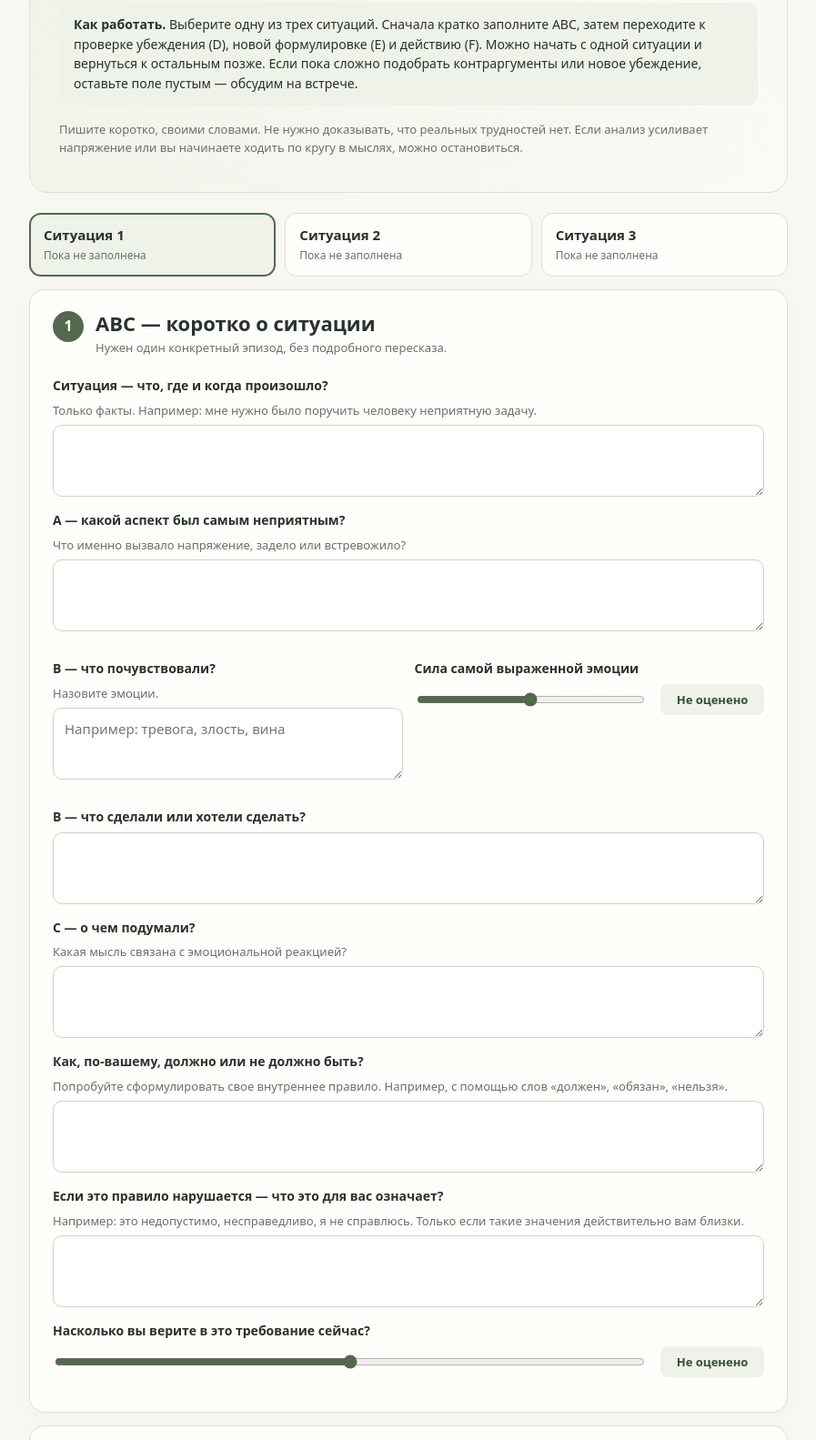
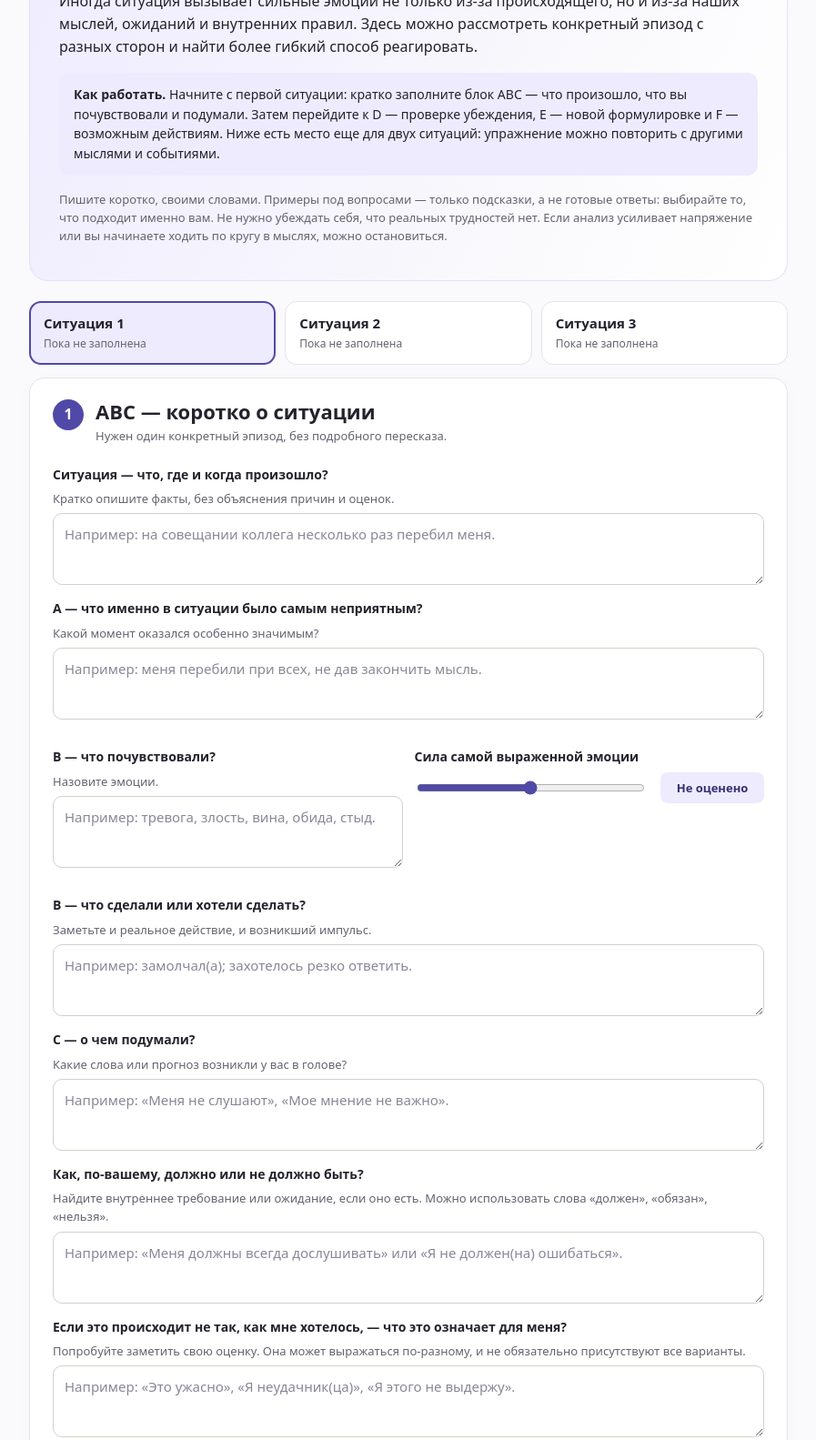
Before and after one commit to tserkovnikovaa/client-practicum, a plain HTML site: page tasks/abc-def.html in a window 1280 px wide. Shown: the part 323-1906 px from the top of the page at 91% size, without its empty margins (191-1088 px from the left). Drawn offline with Linux system fonts and the light colour scheme.

Commit message:
Revise ABCDEF trainer examples, client guidance and lavender branding

```diff
--- a/tasks/abc-def.html
+++ b/tasks/abc-def.html
@@ -7,33 +7,34 @@
 <title>Тренажер ABCDEF — проверка убеждений</title>
 <meta name="description" content="Универсальный интерактивный тренажер для анализа ситуации, проверки убеждений и поиска более гибкого взгляда.">
 <style>
-:root{--bg:#f8f7f2;--card:#fffefa;--text:#27322e;--soft:#64736d;--accent:#53694c;--pale:#eef2e9;--line:#dedfd6;--warm:#f4efe6;--lav:#eeeaf8}
+:root{--bg:#faf9fc;--card:#fff;--text:#24222c;--soft:#666270;--accent:#5149a7;--accent-deep:#363071;--pale:#eeebff;--line:#e6e2e8;--warm:#fbf0eb;--lav:#f1edff;--pink:#f5b7a8}
 *{box-sizing:border-box}body{margin:0;background:var(--bg);color:var(--text);font:16px/1.55 system-ui,-apple-system,"Segoe UI",Arial,sans-serif}button,input,textarea{font:inherit}a{color:var(--accent)}
-.wrap{max-width:870px;margin:0 auto;padding:26px 18px 75px}.back{display:inline-block;margin-bottom:23px;text-decoration:none;color:var(--accent);font-size:14px;font-weight:650}
-.hero{padding:29px 32px;background:linear-gradient(115deg,#f0f2e9,#fbfaf5);border:1px solid var(--line);border-radius:21px}.eyebrow{font-size:12px;text-transform:uppercase;letter-spacing:.13em;font-weight:800;color:var(--accent)}
+.site-header{background:#fff;border-bottom:1px solid #eeeaf0}.site-nav{max-width:1110px;min-height:76px;padding:12px 20px;margin:auto;display:flex;justify-content:space-between;align-items:center;gap:18px}.site-logo{text-decoration:none;color:var(--text);font-size:16px;font-weight:800;letter-spacing:-.04em;line-height:1.2}.site-logo small{display:block;margin-top:5px;font-size:10px;font-weight:500;letter-spacing:.1em;text-transform:uppercase;color:#7e7a87}.site-links{display:flex;flex-wrap:wrap;gap:18px}.site-links a{font-size:13px;color:var(--accent);font-weight:750;text-decoration:none}.site-links a:hover{text-decoration:underline}.wrap{max-width:870px;margin:0 auto;padding:26px 18px 75px}.back{display:inline-block;margin-bottom:23px;text-decoration:none;color:var(--accent);font-size:14px;font-weight:650}
+.hero{padding:29px 32px;background:linear-gradient(115deg,#eeebff 0%,#faf9fc 70%,#fff 100%);border:1px solid #e4dff4;border-radius:21px}.eyebrow{font-size:12px;text-transform:uppercase;letter-spacing:.13em;font-weight:800;color:var(--accent)}
 h1{font-size:clamp(29px,4.5vw,40px);letter-spacing:-.025em;line-height:1.14;margin:9px 0 14px}h2{font-size:22px;line-height:1.25;margin:0}h3{font-size:18px;margin:0 0 7px}p{margin:6px 0 10px}strong{font-weight:750}
 .muted{color:var(--soft)}.small{font-size:13px}.note{background:var(--pale);border-radius:11px;padding:13px 16px;margin:16px 0;font-size:14px}.note.warm{background:var(--warm)}.note.lav{background:var(--lav)}
 .tabs{display:grid;grid-template-columns:repeat(3,1fr);gap:10px;margin:22px 0 12px}
-.tab{display:flex;flex-direction:column;text-align:left;gap:2px;border-radius:13px;background:var(--card);border:1px solid var(--line);color:var(--text);padding:12px 15px;cursor:pointer;transition:background .15s,border-color .15s}.tab strong{font-size:15px}.tab span{color:var(--soft);font-size:12px}.tab[aria-selected=true]{background:var(--pale);border:2px solid var(--accent);padding:11px 14px}.tab:focus-visible,button:focus-visible,input:focus-visible,textarea:focus-visible{outline:3px solid #9eb593;outline-offset:2px}
+.tab{display:flex;flex-direction:column;text-align:left;gap:2px;border-radius:13px;background:var(--card);border:1px solid var(--line);color:var(--text);padding:12px 15px;cursor:pointer;transition:background .15s,border-color .15s}.tab strong{font-size:15px}.tab span{color:var(--soft);font-size:12px}.tab[aria-selected=true]{background:var(--pale);border:2px solid var(--accent);padding:11px 14px}.tab:focus-visible,button:focus-visible,input:focus-visible,textarea:focus-visible{outline:3px solid #a59be4;outline-offset:2px}
 .case{display:none}.case.active{display:block}.panel{background:var(--card);border:1px solid var(--line);border-radius:17px;margin:14px 0;padding:23px 25px;box-shadow:0 5px 20px rgba(24,36,19,.025)}
 .head{display:flex;align-items:flex-start;gap:13px;margin:0 0 10px}.n{width:34px;height:34px;flex:0 0 34px;border-radius:50%;background:var(--accent);color:white;display:grid;place-items:center;font-weight:800}.hint{font-size:13px;color:var(--soft);margin:3px 0 6px}
 .field{margin:15px 0}.field label{display:block;font-weight:700;font-size:14px;margin:0 0 6px}.field input[type=text],.field textarea{display:block;width:100%;border:1px solid #cdd3c9;border-radius:10px;background:white;padding:11px 12px;color:var(--text);font-size:15px;outline:0}.field textarea{min-height:79px;resize:vertical}
-.field textarea:focus,.field input[type=text]:focus{border-color:var(--accent);box-shadow:0 0 0 3px #dce6d8}.field input[type=range]{width:100%;accent-color:var(--accent);cursor:pointer}.row{display:flex;align-items:center;gap:15px}.row input{flex:1}.score{min-width:114px;text-align:center;background:var(--pale);color:#354d35;padding:7px 10px;border-radius:8px;font-size:13px;font-weight:800;white-space:nowrap}.two{display:grid;grid-template-columns:1fr 1fr;gap:13px}.line{border:0;border-top:1px solid var(--line);margin:18px 0}.tag{font-size:12px;font-weight:750;display:inline-block;color:var(--accent);background:var(--pale);border-radius:6px;padding:3px 8px;margin:2px 0 6px}
-.buttons{display:flex;gap:9px;flex-wrap:wrap;margin-top:22px}.btn{border:1px solid var(--accent);background:var(--accent);border-radius:10px;padding:10px 15px;font-size:14px;font-weight:750;color:white;cursor:pointer}.btn.secondary{background:white;color:var(--accent)}.btn.ghost{border-color:#cad0c6;background:transparent;color:#5b665d}.buttons .btn{flex:1 1 170px}
+.field textarea:focus,.field input[type=text]:focus{border-color:var(--accent);box-shadow:0 0 0 3px #eeebff}.field input[type=range]{width:100%;accent-color:var(--accent);cursor:pointer}.row{display:flex;align-items:center;gap:15px}.row input{flex:1}.score{min-width:114px;text-align:center;background:var(--pale);color:var(--accent-deep);padding:7px 10px;border-radius:8px;font-size:13px;font-weight:800;white-space:nowrap}.field textarea::placeholder{color:#8b8697;opacity:1}.example{font-size:13px;color:#655a80;background:#f8f6ff;border-left:3px solid #aaa0dc;padding:9px 11px;margin:10px 0 3px;border-radius:0 8px 8px 0}.two{display:grid;grid-template-columns:1fr 1fr;gap:13px}.line{border:0;border-top:1px solid var(--line);margin:18px 0}.tag{font-size:12px;font-weight:750;display:inline-block;color:var(--accent);background:var(--pale);border-radius:6px;padding:3px 8px;margin:2px 0 6px}
+.buttons{display:flex;gap:9px;flex-wrap:wrap;margin-top:22px}.btn{border:1px solid var(--accent);background:var(--accent);border-radius:10px;padding:10px 15px;font-size:14px;font-weight:750;color:white;cursor:pointer}.btn.secondary{background:white;color:var(--accent)}.btn.ghost{border-color:#d9d2e6;background:transparent;color:#615a70}.btn:hover{background:var(--accent-deep);border-color:var(--accent-deep)}.btn.secondary:hover,.btn.ghost:hover{background:var(--pale);border-color:var(--accent);color:var(--accent-deep)}.buttons .btn{flex:1 1 170px}
 .status{min-height:1.2em;color:var(--soft);font-size:12px}.bottom{margin-top:18px}.privacy{border-left:3px solid var(--accent);padding-left:13px;margin:20px 0;color:var(--soft);font-size:13px}.print-only{display:none}
-@media(max-width:680px){.wrap{padding:16px 12px 55px}.hero{padding:21px 17px}.panel{padding:19px 16px}.tabs{gap:6px}.tab{padding:11px 8px}.tab[aria-selected=true]{padding:10px 7px}.two{grid-template-columns:1fr}.row{gap:8px}.score{min-width:100px}.head{gap:9px}}
+@media(max-width:680px){.site-nav{min-height:64px;padding:14px 14px;align-items:flex-start;flex-direction:column;gap:11px}.site-links{gap:17px}.wrap{padding:16px 12px 55px}.hero{padding:21px 17px}.panel{padding:19px 16px}.tabs{gap:6px}.tab{padding:11px 8px}.tab[aria-selected=true]{padding:10px 7px}.two{grid-template-columns:1fr}.row{gap:8px}.score{min-width:100px}.head{gap:9px}}
 @media print{@page{size:A4;margin:14mm}body{background:white;color:#253029;font:10.5pt/1.4 Arial,sans-serif}.wrap{max-width:none;padding:0}.no-print{display:none!important}.print-only{display:block}.print-only h1{font:700 22pt/1.2 Arial;margin:0 0 5px}.print-only h2{font:700 14pt/1.3 Arial;margin:20px 0 8px}.print-case{page-break-before:always}.print-case:first-of-type{page-break-before:auto}.print-line{padding:7px 0;border-bottom:1px solid #e3e3e3;break-inside:avoid;white-space:pre-wrap;overflow-wrap:anywhere}.print-label{font-size:9pt;color:#506250;font-weight:700}.print-value{margin-top:3px;min-height:10px}}
 </style>
 </head>
 <body>
+<header class="site-header no-print"><div class="site-nav"><a class="site-logo" href="../index.html">Анастасия Церковникова<small>Психолог-консультант · КПТ</small></a><nav class="site-links" aria-label="Связаться со специалистом"><a href="../index.html">Все задания</a><a href="https://t.me/tser_a" target="_blank" rel="noopener noreferrer">Telegram</a><a href="https://vk.com/id588880" target="_blank" rel="noopener noreferrer">ВКонтакте</a></nav></div></header>
 <div class="wrap no-print">
 <a class="back" href="../index.html">← Вернуться к библиотеке упражнений</a>
 <header class="hero">
 <div class="eyebrow">Практика между встречами · работа с мышлением</div>
 <h1>Тренажер ABCDEF<br>Проверка убеждений</h1>
 <p>Иногда ситуация вызывает сильные эмоции не только из-за происходящего, но и из-за наших мыслей, ожиданий и внутренних правил. Здесь можно рассмотреть конкретный эпизод с разных сторон и найти более гибкий способ реагировать.</p>
-<div class="note"><strong>Как работать.</strong> Выберите одну из трех ситуаций. Сначала кратко заполните ABC, затем переходите к проверке убеждения (D), новой формулировке (E) и действию (F). Можно начать с одной ситуации и вернуться к остальным позже. Если пока сложно подобрать контраргументы или новое убеждение, оставьте поле пустым — обсудим на встрече.</div>
-<p class="small muted">Пишите коротко, своими словами. Не нужно доказывать, что реальных трудностей нет. Если анализ усиливает напряжение или вы начинаете ходить по кругу в мыслях, можно остановиться.</p>
+<div class="note"><strong>Как работать.</strong> Начните с первой ситуации: кратко заполните блок ABC — что произошло, что вы почувствовали и подумали. Затем перейдите к D — проверке убеждения, E — новой формулировке и F — возможным действиям. Ниже есть место еще для двух ситуаций: упражнение можно повторить с другими мыслями и событиями.</div>
+<p class="small muted">Пишите коротко, своими словами. Примеры под вопросами — только подсказки, а не готовые ответы: выбирайте то, что подходит именно вам. Не нужно убеждать себя, что реальных трудностей нет. Если анализ усиливает напряжение или вы начинаете ходить по кругу в мыслях, можно остановиться.</p>
 </header>
 <nav class="tabs" id="tabs" aria-label="Выбор ситуации"></nav>
 <div id="cases"></div>
@@ -80,24 +81,25 @@ function range(i,key,label,max){return '<div class="field"><label for="f'+i+'_'+
 function panel(letter,title,subtitle,inside){return '<section class="panel"><div class="head"><div class="n">'+letter+'</div><div><h2>'+title+'</h2><p class="hint">'+subtitle+'</p></div></div>'+inside+'</section>'}
 function renderForm(i){
 var html='<article class="case'+(i===0?' active':'')+'" data-case="'+i+'" id="case'+i+'">';
-html+=panel("1","ABC — коротко о ситуации","Нужен один конкретный эпизод, без подробного пересказа.",field(i,"situation","Ситуация — что, где и когда произошло?","Только факты. Например: мне нужно было поручить человеку неприятную задачу.","",2)
-+field(i,"aspect","А — какой аспект был самым неприятным?","Что именно вызвало напряжение, задело или встревожило?","",2)
-+'<div class="two"><div>'+field(i,"emotion","В — что почувствовали?","Назовите эмоции.","Например: тревога, злость, вина",2)+'</div><div>'+range(i,"intensity","Сила самой выраженной эмоции",10)+'</div></div>'
-+field(i,"actions","В — что сделали или хотели сделать?","","",2)
-+field(i,"thought","С — о чем подумали?","Какая мысль связана с эмоциональной реакцией?","",2)
-+field(i,"expectation","Как, по-вашему, должно или не должно быть?","Попробуйте сформулировать свое внутреннее правило. Например, с помощью слов «должен», «обязан», «нельзя».","",2)
-+field(i,"meaning","Если это правило нарушается — что это для вас означает?","Например: это недопустимо, несправедливо, я не справлюсь. Только если такие значения действительно вам близки.","",2)
+html+=panel("1","ABC — коротко о ситуации","Нужен один конкретный эпизод, без подробного пересказа.",field(i,"situation","Ситуация — что, где и когда произошло?","Кратко опишите факты, без объяснения причин и оценок.","Например: на совещании коллега несколько раз перебил меня.",2)
++field(i,"aspect","А — что именно в ситуации было самым неприятным?","Какой момент оказался особенно значимым?","Например: меня перебили при всех, не дав закончить мысль.",2)
++'<div class="two"><div>'+field(i,"emotion","В — что почувствовали?","Назовите эмоции.","Например: тревога, злость, вина, обида, стыд.",2)+'</div><div>'+range(i,"intensity","Сила самой выраженной эмоции",10)+'</div></div>'
++field(i,"actions","В — что сделали или хотели сделать?","Заметьте и реальное действие, и возникший импульс.","Например: замолчал(а); захотелось резко ответить.",2)
++field(i,"thought","С — о чем подумали?","Какие слова или прогноз возникли у вас в голове?","Например: «Меня не слушают», «Мое мнение не важно».",2)
++field(i,"expectation","Как, по-вашему, должно или не должно быть?","Найдите внутреннее требование или ожидание, если оно есть. Можно использовать слова «должен», «обязан», «нельзя».","Например: «Меня должны всегда дослушивать» или «Я не должен(на) ошибаться».",2)
++field(i,"meaning","Если это происходит не так, как мне хотелось, — что это означает для меня?","Попробуйте заметить свою оценку. Она может выражаться по-разному, и не обязательно присутствуют все варианты.","Например: «Это ужасно», «Я неудачник(ца)», «Я этого не выдержу».",2)
++'<div class="example"><strong>Примеры значений:</strong><br><strong>Катастрофизация:</strong> «Это ужасно, хуже некуда».<br><strong>Обесценивание:</strong> «Если я ошибаюсь, значит, я ни на что не способен(на)».<br><strong>Непереносимость фрустрации:</strong> «Я не могу это выдержать».<br>Эти варианты — ориентиры, а не список, который нужно обязательно заполнить.</div>'
 +range(i,"beliefBefore","Насколько вы верите в это требование сейчас?",100));
 html+=panel("D","D — проверяем убеждение","Проверяем прежде всего требование «как должно быть», а не отрицаем обстоятельства.",
-'<div class="note warm"><strong>Главный вопрос:</strong> действительно ли это должно быть именно так во всех случаях? Можно признавать свои ценности и реальные ограничения, но проверить, является ли правило обязательным и без исключений.</div>'
-+field(i,"forArgs","Почему мне кажется, что это обязательно должно быть? Аргументы «за»","Какие факты, опыт или ценности поддерживают правило? Достаточно 1–3 конкретных аргументов.","1.\n2.\n3.",4)
-+field(i,"againstArgs","Какие есть аргументы «против» обязательности правила?","Есть ли исключения, другие способы поступить, ситуации с иным исходом? Если аргументов пока нет — можно оставить пустым.","1.\n2.\n3.",4));
+'<div class="note warm"><strong>Попробуйте проверить свою мысль.</strong> Почему для вас важно, чтобы все было именно так? На чем основано это правило? А что говорит о том, что в жизни возможны и другие варианты? Наша задача — не спорить с реальными трудностями, а посмотреть, насколько жестким должно оставаться это правило.</div>'
++field(i,"forArgs","Аргументы «за»: почему я считаю, что так должно быть?","Вспомните свой опыт, факты, ценности или последствия, которые поддерживают это правило.","Например: «Для меня важно уважение в разговоре»; «Когда меня дослушивают, легче договориться».",4)
++field(i,"againstArgs","Аргументы «против»: что позволяет посмотреть иначе?","Попробуйте вспомнить исключения и альтернативные объяснения. Что показывает, что правило не всегда выполняется, но с ситуацией можно справиться?","Например: «Иногда люди перебивают от волнения или спешки, не желая меня обидеть»; «Я могу попросить дать мне договорить».",4));
 html+=panel("E","E — формулируем более гибкое убеждение","Не нужно заставлять себя думать позитивно. Сохраняем важные ценности и учитываем реальность.",
-'<div class="note lav">Подсказка: <strong>«Мне хотелось бы ..., но в реальности бывает ... . Это неприятно, однако не обязательно означает ... . Я могу ...»</strong></div>'
-+field(i,"flexible","Как теперь могла бы звучать моя мысль?","","",3)
+'<div class="note lav"><strong>Подсказка:</strong> «Мне хотелось бы ..., но иногда бывает иначе. Это неприятно, однако не обязательно означает ... . Я могу ...».<div class="example"><strong>Пример:</strong> «Мне важно, чтобы меня дослушивали. Иногда люди перебивают — это неприятно, но не обязательно означает неуважение ко мне. Я могу спокойно попросить дать мне закончить мысль».</div></div>'
++field(i,"flexible","Как теперь могла бы звучать моя мысль?","Сохраните то, что для вас важно, но уберите категоричность и учтите реальные обстоятельства.","Например: «Мне хотелось бы, чтобы меня слушали, но я могу выдержать и иной ход разговора».",3)
 +range(i,"beliefAfter","Насколько теперь верю в исходное требование?",100));
 html+=panel("F","F — что я могу сделать?","Небольшое действие, соответствующее более гибкому взгляду.",
-field(i,"next","Какой конкретный шаг я могу попробовать?","Что находится в моем влиянии? На какие свои навыки и ресурсы могу опереться?","",3));
+field(i,"next","Какой конкретный шаг я могу попробовать?","Что зависит от вас? Какие навыки и сильные стороны помогут действовать по-новому?","Например: в следующий раз спокойно сказать: «Пожалуйста, дайте мне закончить».",3));
 html+='<div class="buttons"><button type="button" class="btn secondary" data-previous="'+i+'">← Предыдущая</button><button type="button" class="btn" data-next="'+i+'">Следующая ситуация →</button></div></article>';
 return html;
 }
```
